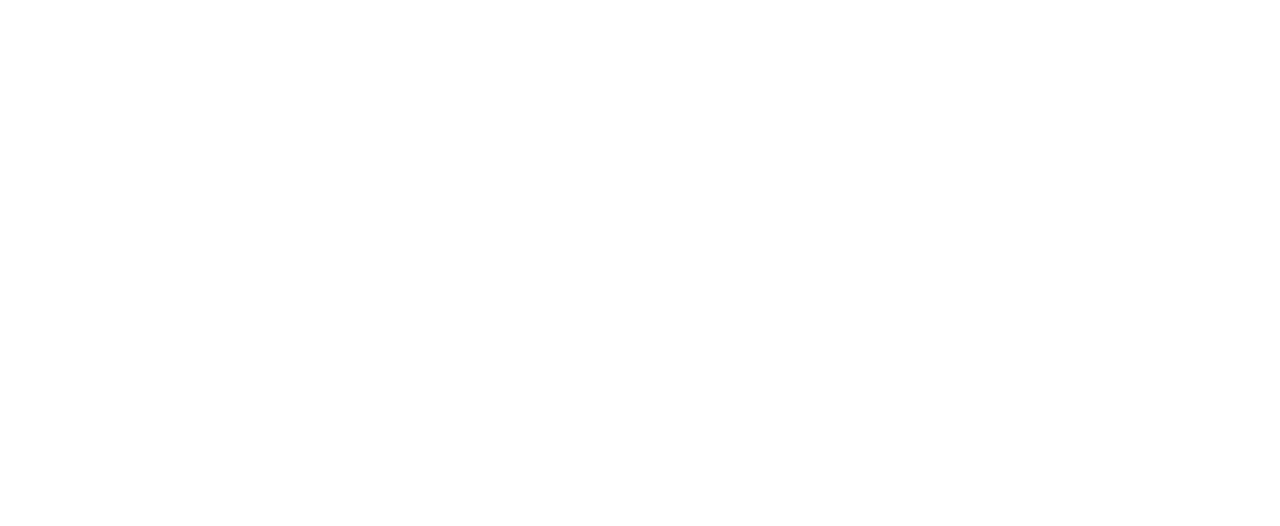
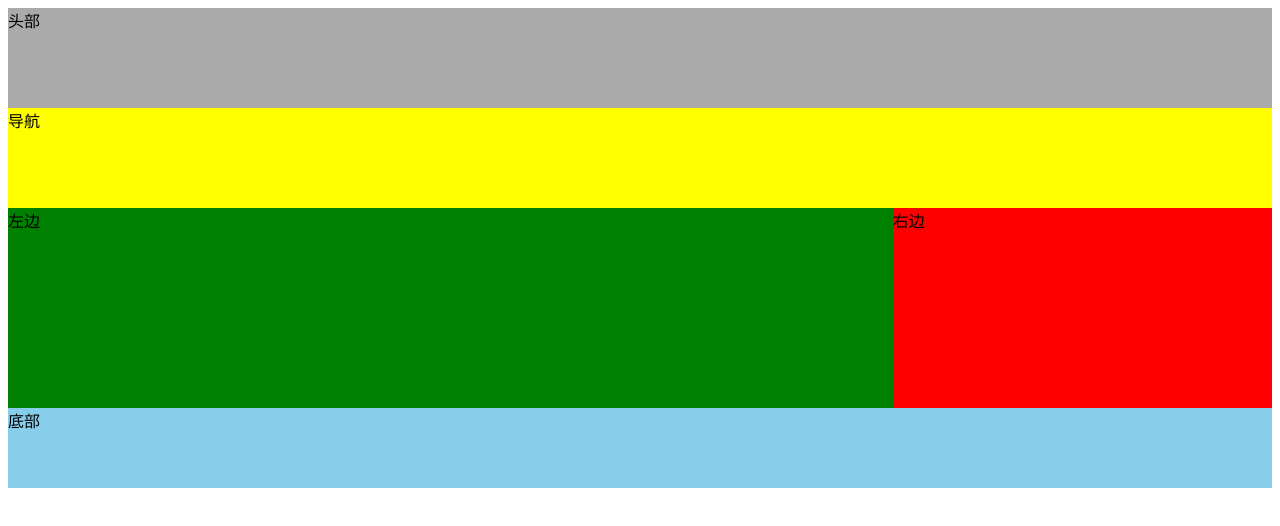
Before and after one commit to gccjjiayou/h5-c3, a plain HTML site: page index.html in a window 1280 px wide. Drawn offline with Linux system fonts and the light colour scheme.

Commit message:
语义化标签

```diff
--- a/index.html
+++ b/index.html
@@ -5,8 +5,55 @@
   <meta name="viewport" content="width=device-width, initial-scale=1.0">
   <meta http-equiv="X-UA-Compatible" content="ie=edge">
   <title>Document</title>
+  <style>
+    header {
+      width: 100%;
+      height: 100px;
+      background-color: #aaa;
+    }
+    nav {
+      width: 100%;
+      height: 100px;
+      background-color: yellow;
+    }
+    main {
+      width: 100%;
+      height: 200px;
+    }
+    main > article {
+      width: 70%;
+      height: 100%;
+      background-color: green;
+      float: left;
+    }
+    main > aside {
+      width: 30%;
+      height: 100%;
+      background-color: red;
+      float: right;
+    }
+    footer {
+      width: 100%;
+      height: 80px;
+      background-color: skyblue;
+    }
+  </style>
 </head>
 <body>
+  <header>头部</header>
+  <nav>导航</nav>
+  <main>
+    <article>左边</article>
+    <aside>右边</aside>
+  </main>
+  <footer>底部</footer>
 
+  <!-- <div class="header">header</div>
+  <div class="nav">nav</div>
+  <div class="mainContent">
+    <div class="left">left</div>
+    <div class="right">right</div>
+  </div>
+  <div class="footer">footer</div> -->
 </body>
 </html>
```
